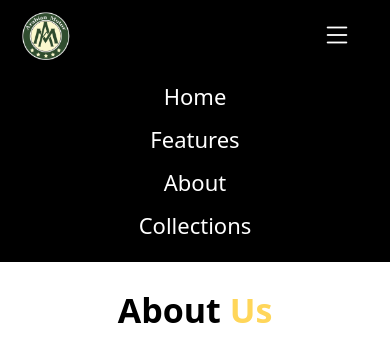
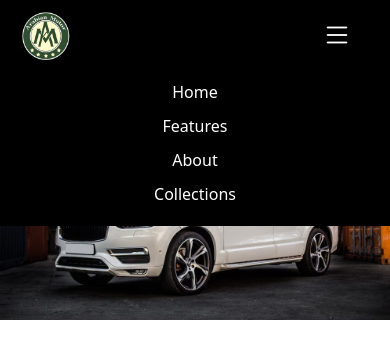
Before and after one commit to Abdelrhman066/Arabian-Motor, a plain HTML site: page index.html in a window 390 px wide. Both pictures are taken after a click on the button 337 px from the left and 35 px from the top of the page. Shown: the top 338 px of the page. Drawn offline with nearby package versions, Linux system fonts and the light colour scheme.

Commit message:
new version

```diff
--- a/style.css
+++ b/style.css
@@ -165,6 +165,15 @@
   section.hero{
 
   }
+@media(max-width:426px){
+  section.hero {
+    margin-top: 60px;
+}
+.nav-menu li a {
+  font-size: 16px;
+}
+}
+
   .hero picture{
     overflow: hidden;
     position: relative;
```
